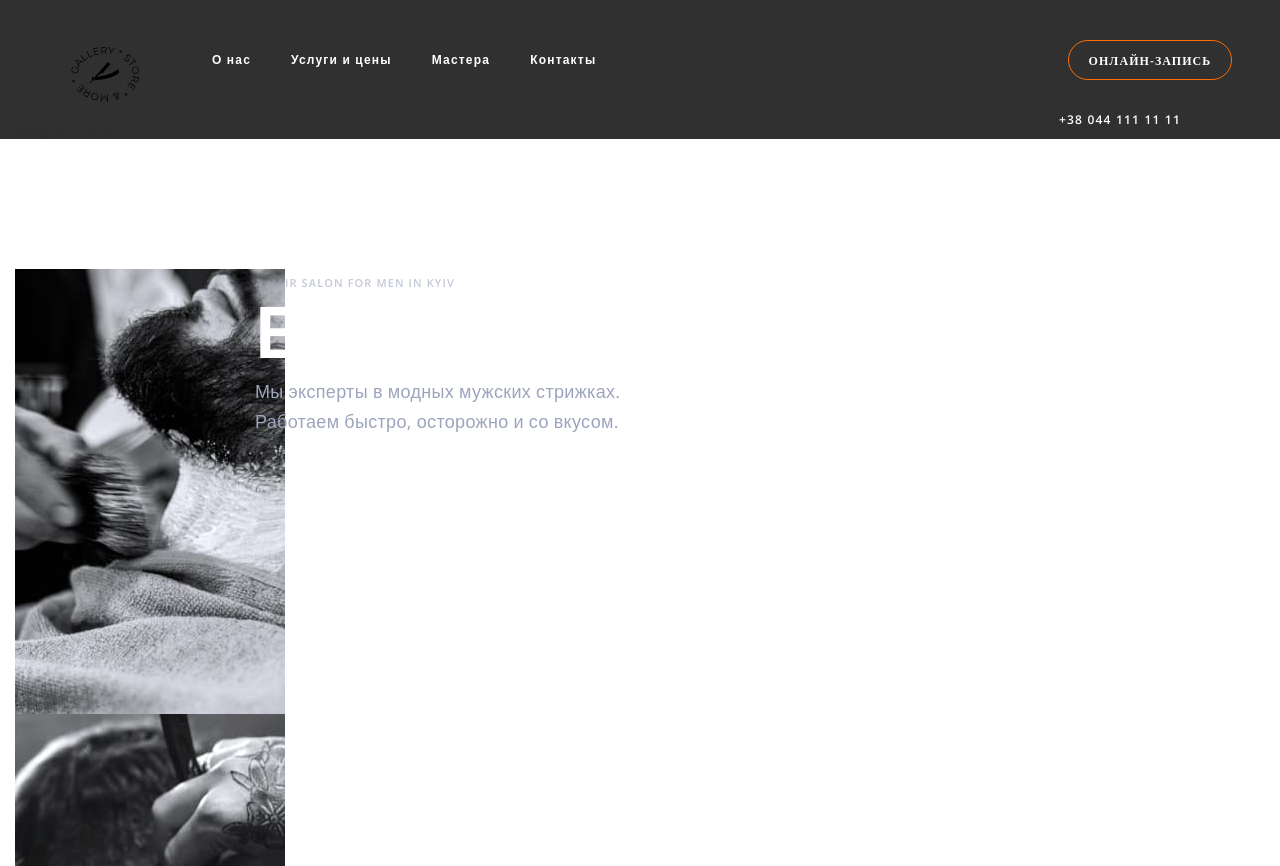
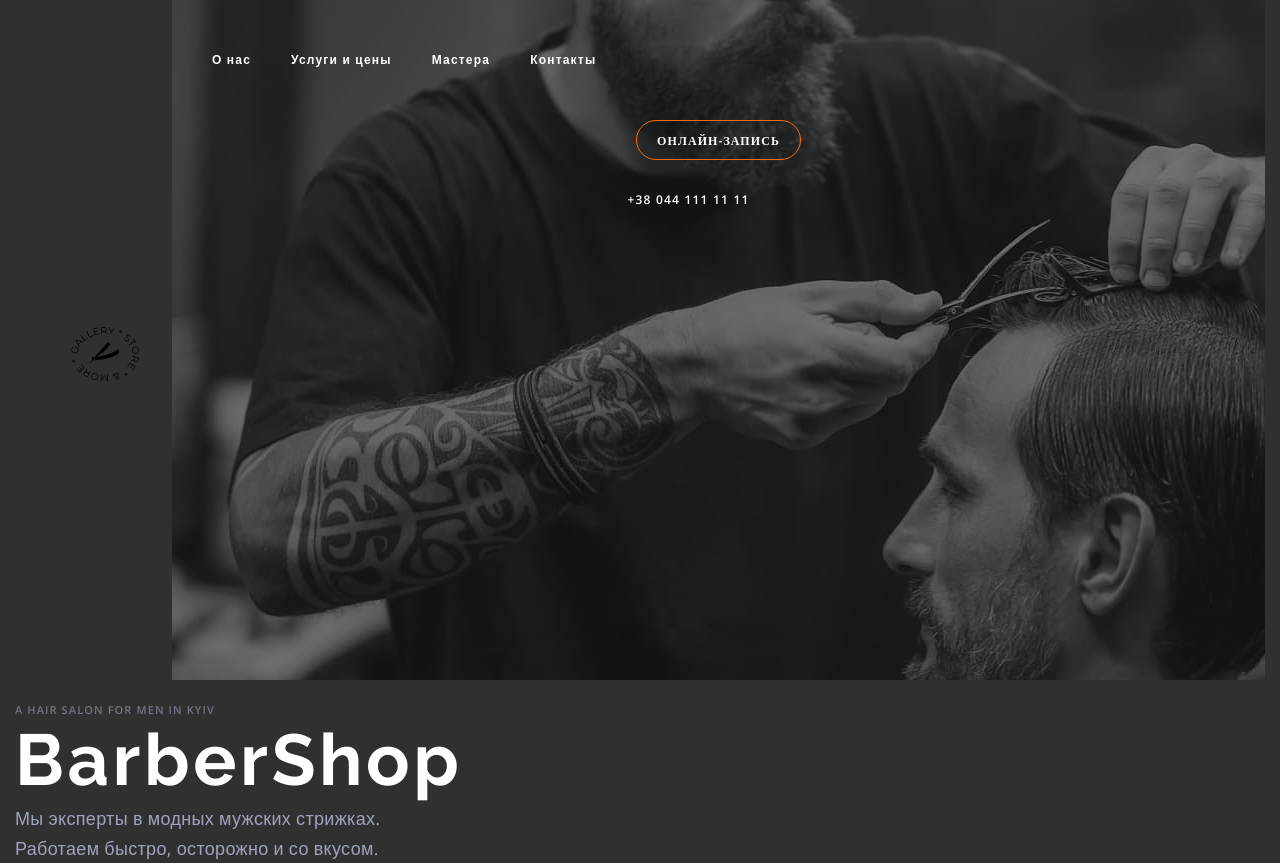
Before and after one commit to mikhailova11/barber-shop, a plain HTML site: page index.html in a window 1280 px wide. Shown: the top 866 px of the page. Drawn offline with nearby package versions, Linux system fonts and the light colour scheme.

Commit message:
добавила фото на хедер

```diff
--- a/sass/components/_general.scss
+++ b/sass/components/_general.scss
@@ -10,8 +10,6 @@ html{
 }
 
 body {
-    position: relative;
-    z-index: 100;
     margin: 0;
     letter-spacing: 0.02em;
     font-family: 'Open Sans', sans-serif;
--- a/sass/components/_header.scss
+++ b/sass/components/_header.scss
@@ -1,9 +1,11 @@
 .header{
     background-color: #303030;
 }
+.header__container-box{
+    position: relative;
+
+}
 .header__container{
-    position: relative;
-    margin: 0 auto;
     padding: 0px 15px;
     width: 100%;
     @media screen and (min-width:768px) {
@@ -27,33 +29,38 @@
         margin-right: 32px;
     }
 }
-/*.header__nav{
-    position: absolute;
-    top: 0px;
-    right: 0px;
-    z-index: 0;
+.header__nav{
+    width: 480px;
+    height: 580px;
+    background-image: linear-gradient(
+        rgba(25, 28, 38, 0.2),
+        rgba(25, 28, 38, 0.2)),
+        image-set( url(../images/tel-3.jpg) 1x,
+        url(../images/tel-3-2x.jpg) 2x,
+        url(../images/tel-3-3x.jpg) 3x );
 
     @media screen and (min-width:768px) {
+        width: 609px;
+        height: 680px;
         background-image: linear-gradient(
-        rgba(47, 48, 58, 0.4),
-        rgba(47, 48, 58, 0.4)),
+        rgba(25, 28, 38, 0.2),
+        rgba(25, 28, 38, 0.2)),
+        image-set( url(../images/tablet-3.jpg) 1x,
+        url(../images/tablet-3-2x.jpg) 2x,
+        url(../images/tablet-3-3x.jpg) 3x );
+    }
+    @media screen and (min-width:1280px) {
+        width: 1125px;
+        background-image: linear-gradient(
+        rgba(25, 28, 38, 0.2),
+        rgba(25, 28, 38, 0.2)),
         image-set( url(../images/Slider-img-3.jpg) 1x,
         url(../images/Slider-img-3-2x.jpg) 2x,
         url(../images/Slider-img-3-3x.jpg) 3x );
     }
-    @media screen and (min-width:1280px) {
-        width: 1125px;
-        height: 680px;
-        background-image: linear-gradient(
-        rgba(47, 48, 58, 0.4),
-        rgba(47, 48, 58, 0.4)),
-        image-set( url(../images/Slider-img-3.jpg) 1x,
-        url(../images/Slider-img-3-2x.jpg) 2x,
-        url(../images/Slider-img-3-3x.jpg) 3x );
-    }
-}*/
+}
 .header__description{
-    position: absolute;
+
     top: 272px;
     left: 255px;
 }
@@ -63,7 +70,7 @@
     @extend %flex;
 }
 .header__list{
-    position: absolute;
+
     right: 39px;
     top: 40px;
     display: flex;
```
Also changed, not shown: index.html (+1 -0 lines), css/main.css, css/main.min.css, images/tablet-3-2x.jpg (added), images/tablet-3-3x.jpg (added), images/tablet-3.jpg (added), images/tel-3-2x.jpg (added), images/tel-3-3x.jpg (added), images/tel-3.jpg (added), 2 other files.
